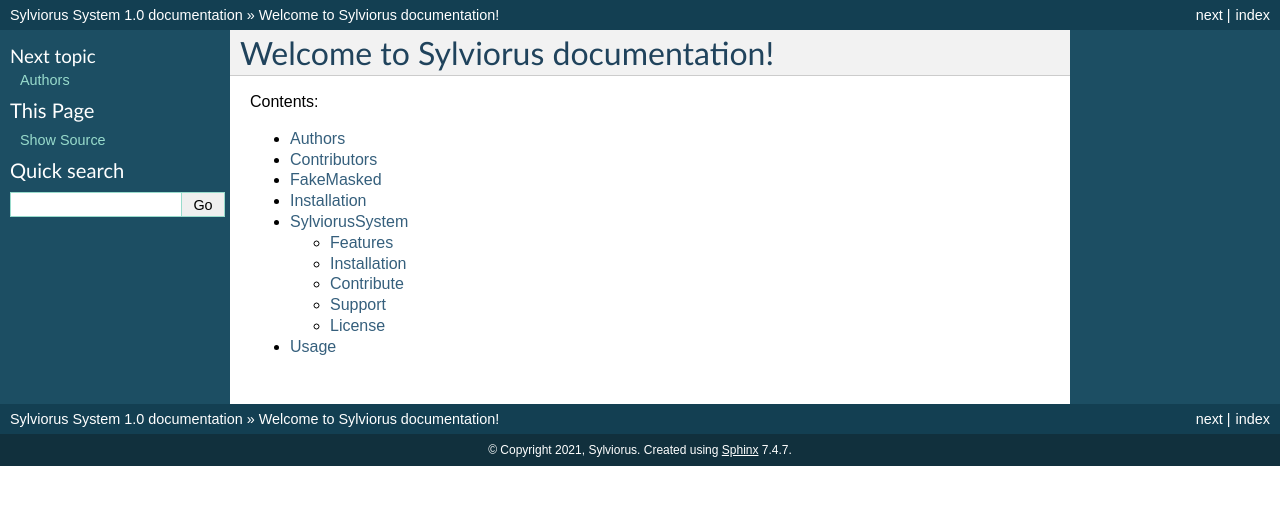
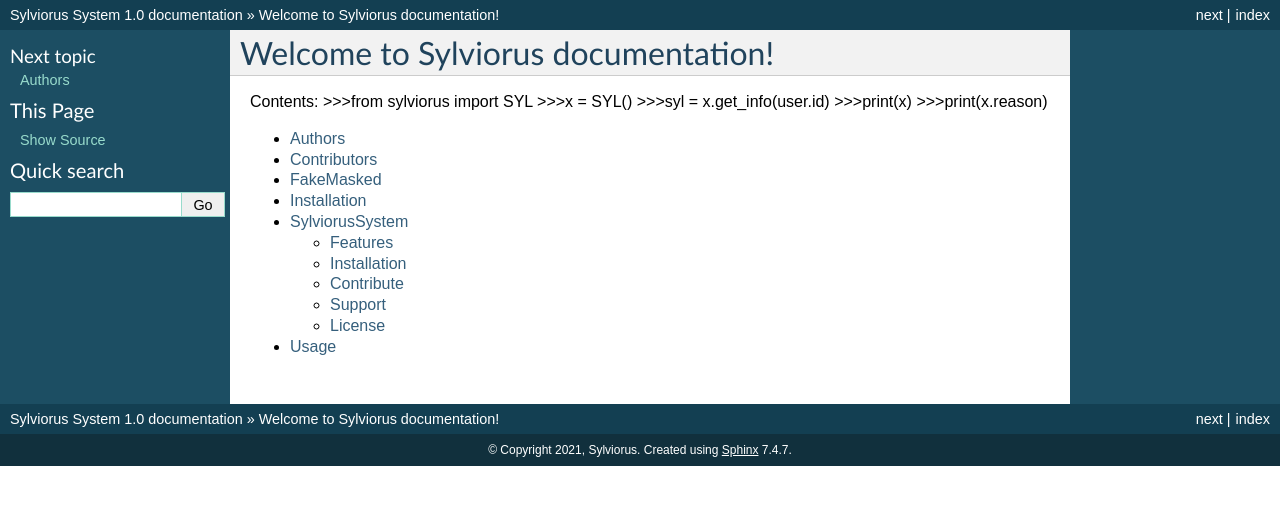
Before and after one commit to noobanon/Sylviorus, a Sphinx documentation site: the page built from docs/index.rst, in a window 1280 px wide. Shown: the top 505 px of the page. Built offline with Sphinx 7.4.7, drawn with Linux system fonts in a browser that asks for light colours.

Commit message:
Update index.rst

```diff
--- a/docs/index.rst
+++ b/docs/index.rst
@@ -7,6 +7,12 @@
 ==================================================
 
 Contents:
+>>>from sylviorus import SYL
+>>>x = SYL()
+>>>syl = x.get_info(user.id)
+>>>print(x)
+>>>print(x.reason)
+
 
 .. toctree::
    :maxdepth: 2
```
